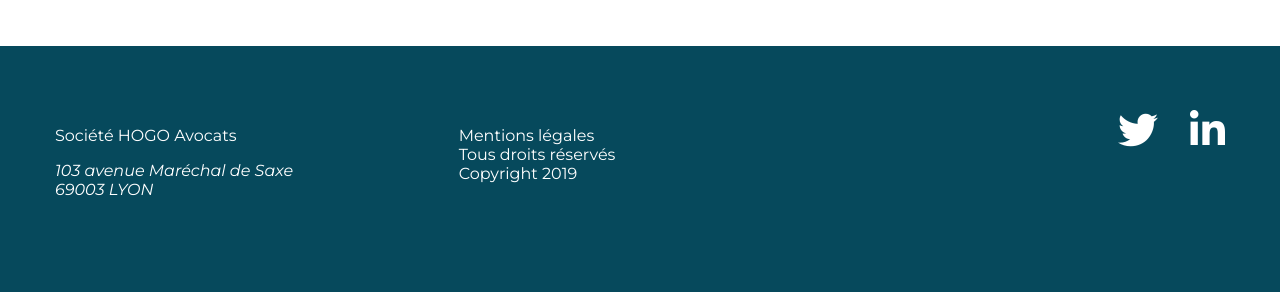
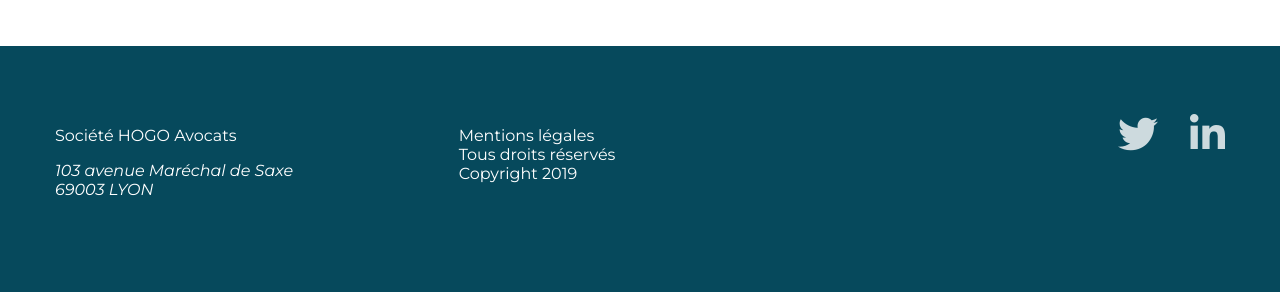
Before and after one commit to EmmanuelleN/hogo-avocats, a Jekyll site: the page built from _posts/2019-06-13-classement-du-cabinet.md, in a window 1280 px wide. Shown: the part 955-1247 px from the top of the page. Built offline with Jekyll 4.4.1, drawn with Linux system fonts in a browser that asks for light colours; nearby versions of some CDN libraries.

Commit message:
Feat: added social links

```diff
--- a/_includes/footer.html
+++ b/_includes/footer.html
@@ -18,8 +18,12 @@
         </div>
         <div class="Col Col--third">
           <div class="Footer-icons">
-            <i class="fab fa-twitter"></i>
-            <i class="fab fa-linkedin-in Footer-lastIcon"></i>
+            <a href="https://twitter.com/ColySofiane" target="_blank">
+              <i class="fab fa-twitter "></i>
+            </a>
+            <a href="https://www.linkedin.com/company/hogo-avocats/" target="_blank">
+              <i class="fab fa-linkedin-in Footer-lastIcon"></i>
+            </a>
           </div>
         </div>
       </div>
--- a/_scss/footer.scss
+++ b/_scss/footer.scss
@@ -4,6 +4,15 @@
     font-size: 2.5rem;
     display: flex;
     justify-content: flex-end;
+
+    a {
+      color: $white;
+      opacity: 0.8;
+
+      &:hover {
+        opacity: 1;
+      }
+    }
   }
 
   &-lastIcon {
--- a/index.html
+++ b/index.html
@@ -176,7 +176,7 @@
       <div class="Col Col--quarter">
         <img src="/assets/images/loic-lewandowski-hogo-avocats.png" alt="Loïc Lewandowski, Hogo Avocats" class="Home-image--round">
         <p class="blue-maj centered">Loïc Lewandoski</p>
-        <p class="centered">06 72 42 24 86</p>
+        <p class="centered">06 98 97 19 87</p>
       </div>
     </div>
     <p class="centered Home-address">Retrouvez-nous dans nos locaux situés au 103 avenue Maréchal de Saxe, 69003 Lyon</p>
```
